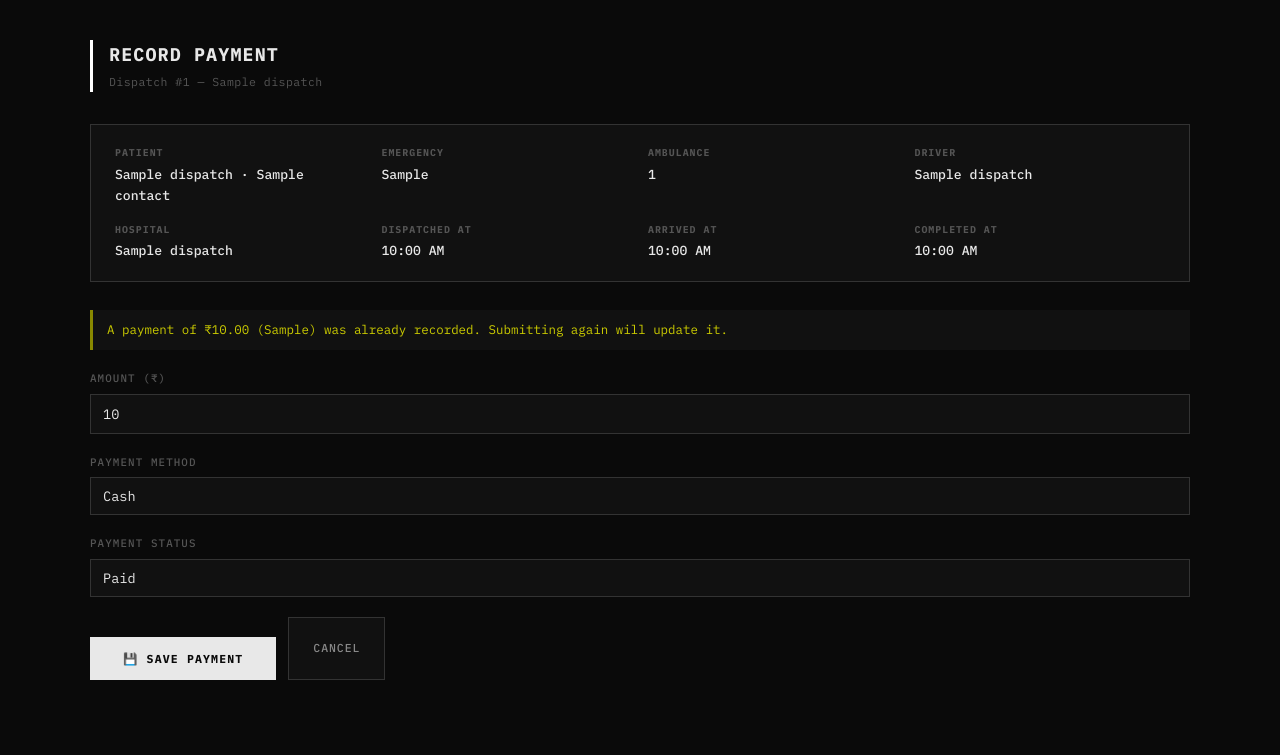
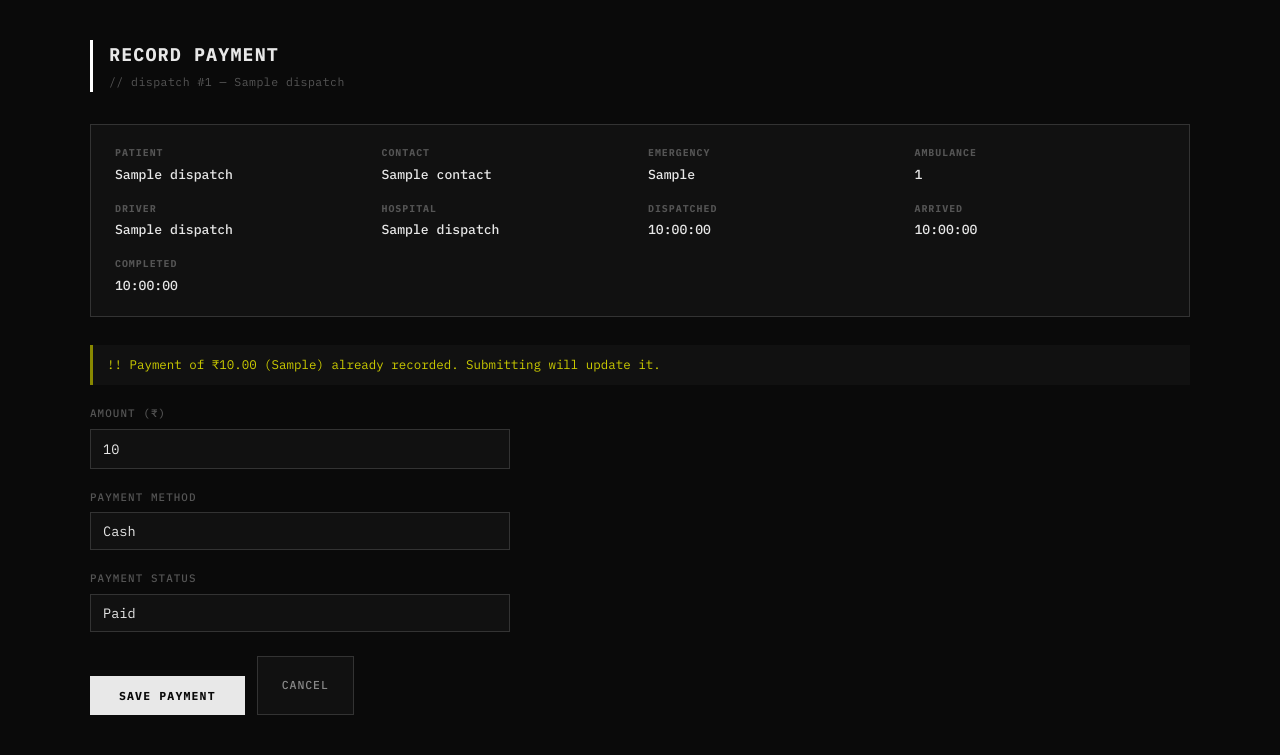
Before and after one commit to Sarvesh-Sarz/Resuscitation-Retrieval, a Flask app: template templates/payment.html in a window 1280 px wide. Shown: the part 77-832 px from the top of the page. Before the commit the page ends 757 px from the top, so only its background shows below. Run offline with Flask 3, Linux system fonts and the light colour scheme; the template is opened without the code that fills it: most values are stand-ins (such as "Sample title", 1, 10 or a date in 2020).

Commit message:
Update payment.html

```diff
--- a/templates/payment.html
+++ b/templates/payment.html
@@ -2,16 +2,19 @@
 {% block content %}
 
 <div class="page-header">
-    <h2> Record Payment</h2>
-    <p class="subtitle">Dispatch #{{ dispatch.dispatch_id }} — {{ dispatch.patient_name }}</p>
+    <h2>Record Payment</h2>
+    <p class="subtitle">// dispatch #{{ dispatch.dispatch_id }} — {{ dispatch.patient_name }}</p>
 </div>
 
-<!-- Dispatch Summary -->
 <div class="info-card">
     <div class="info-grid">
         <div class="info-item">
             <span class="info-label">Patient</span>
-            <span class="info-value">{{ dispatch.patient_name }} · {{ dispatch.contact }}</span>
+            <span class="info-value">{{ dispatch.patient_name }}</span>
+        </div>
+        <div class="info-item">
+            <span class="info-label">Contact</span>
+            <span class="info-value">{{ dispatch.contact }}</span>
         </div>
         <div class="info-item">
             <span class="info-label">Emergency</span>
@@ -30,35 +33,36 @@
             <span class="info-value">{{ dispatch.hospital_name }}</span>
         </div>
         <div class="info-item">
-            <span class="info-label">Dispatched At</span>
-            <span class="info-value">{{ dispatch.dispatch_time.strftime('%I:%M %p') if dispatch.dispatch_time else '—' }}</span>
+            <span class="info-label">Dispatched</span>
+            <span class="info-value">{{ dispatch.dispatch_time.strftime('%H:%M:%S') if dispatch.dispatch_time else '—' }}</span>
         </div>
         <div class="info-item">
-            <span class="info-label">Arrived At</span>
-            <span class="info-value">{{ dispatch.arrival_time.strftime('%I:%M %p') if dispatch.arrival_time else '—' }}</span>
+            <span class="info-label">Arrived</span>
+            <span class="info-value">{{ dispatch.arrival_time.strftime('%H:%M:%S') if dispatch.arrival_time else '—' }}</span>
         </div>
         <div class="info-item">
-            <span class="info-label">Completed At</span>
-            <span class="info-value">{{ dispatch.completion_time.strftime('%I:%M %p') if dispatch.completion_time else '—' }}</span>
+            <span class="info-label">Completed</span>
+            <span class="info-value">{{ dispatch.completion_time.strftime('%H:%M:%S') if dispatch.completion_time else '—' }}</span>
         </div>
     </div>
 </div>
 
 {% if existing %}
 <div class="alert alert-warning">
-     A payment of ₹{{ "%.2f"|format(existing.amount) }} ({{ existing.payment_method }}) was already recorded. Submitting again will update it.
+    !! Payment of ₹{{ "%.2f"|format(existing.amount) }} ({{ existing.payment_method }}) already recorded. Submitting will update it.
 </div>
 {% endif %}
 
-<form method="POST">
+<form method="POST" style="max-width:420px;">
+
     <label>Amount (₹)</label>
     <input type="number" name="amount" step="0.01" min="0"
-           placeholder="e.g. 1500.00"
+           placeholder="0.00"
            value="{{ existing.amount if existing else '' }}" required>
 
     <label>Payment Method</label>
     <select name="payment_method" required>
-        <option value="" disabled {% if not existing %}selected{% endif %}>— Select method —</option>
+        <option value="" disabled {% if not existing %}selected{% endif %}>-- select --</option>
         <option value="Cash"      {% if existing and existing.payment_method == 'Cash' %}selected{% endif %}>Cash</option>
         <option value="Card"      {% if existing and existing.payment_method == 'Card' %}selected{% endif %}>Card</option>
         <option value="UPI"       {% if existing and existing.payment_method == 'UPI' %}selected{% endif %}>UPI</option>
@@ -72,10 +76,11 @@
         <option value="Waived"  {% if existing and existing.payment_status == 'Waived' %}selected{% endif %}>Waived</option>
     </select>
 
-    <div style="display:flex; gap:12px; margin-top:20px;">
-        <button type="submit" style="width:auto; padding:13px 32px;">💾 Save Payment</button>
+    <div style="display:flex;gap:12px;margin-top:24px;">
+        <button type="submit" style="width:auto;padding:11px 28px;">Save Payment</button>
         <a href="/dispatches" class="btn-cancel">Cancel</a>
     </div>
+
 </form>
 
 {% endblock %}
```
